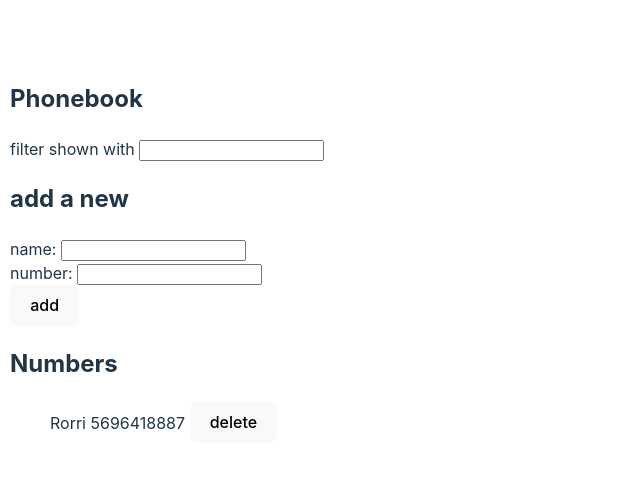
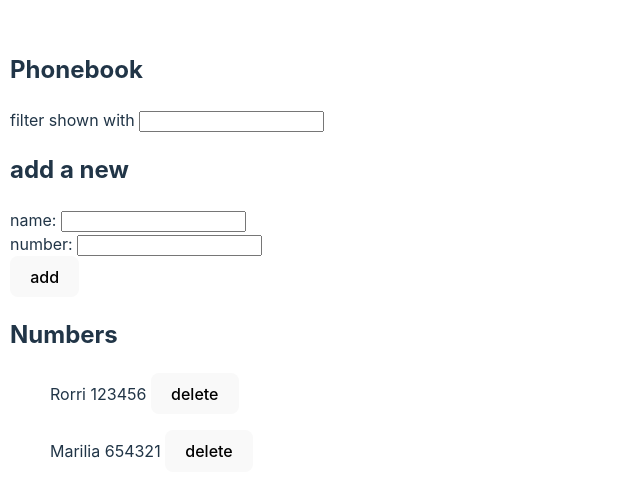
Before and after one commit to barbarred/fullstackopen, a React (Vite) app in the folder part2/phonebook/: page / in a window 1280 px wide. Shown: the part 140-636 px from the top of the page, without its empty margins (0-640 px from the left). Built offline with nearby package versions, Linux system fonts and the light colour scheme; data requests are answered from the project's data file.

Commit message:
exercise 2.15 step 10 done!

```diff
--- a/part2/phonebook/db.json
+++ b/part2/phonebook/db.json
@@ -1,9 +1,14 @@
 {
   "persons": [
     {
-      "id": "950b",
+      "id": "b073",
       "name": "Rorri",
-      "number": "5696418887"
+      "number": "123456"
+    },
+    {
+      "id": "e150",
+      "name": "Marilia",
+      "number": "654321"
     }
   ]
 }
--- a/part2/phonebook/src/App.jsx
+++ b/part2/phonebook/src/App.jsx
@@ -3,12 +3,15 @@ import {Filter} from './components/Filter.jsx'
 import {PersonForm} from './components/PersonForm.jsx'
 import {Persons} from './components/Persons.jsx'
 import servicesPersons from './services/persons.jsx'
+import axios from 'axios'
 
 const App = () => {
   const [persons, setPersons] = useState([])
   const [newName, setNewName] = useState('')
   const [newNumber, setNewNumber] = useState('')
   const [newfilter, setFilter] = useState('')
+
+  let filterResult = persons.filter(person => person.name.toLowerCase().includes(newfilter.toLowerCase()))
 
   useEffect(()=>{
       servicesPersons
@@ -28,19 +31,29 @@ const App = () => {
     setFilter(event.target.value)
   }
 
-  const filterResult = persons.filter(person => person.name.toLowerCase().includes(newfilter.toLowerCase()))
-
   const addNumber = (event) => {
     event.preventDefault()
     if(newName === '' || newNumber === '') return
     function nameCheck(persons, check) {
       return persons.find(obj => obj.name === check) !== undefined
     }
-    function numberCheck(persons, numCheck){
-        return persons.find(objN => objN.number === numCheck) !== undefined
-      }
-    if(nameCheck(persons, newName) || numberCheck(persons, newNumber)){
-      alert(`The name: ${newName} or the number: ${newNumber} is already added to phonebook`)
+
+    if(nameCheck(persons, newName)){
+
+    const personUpdated = {
+      name: newName,
+      number: newNumber
+    }
+    const person = filterResult.find(per => per.name === newName)
+    const id = person.id
+
+    axios.put(`http://localhost:3001/persons/${id}`, personUpdated)
+    .then(response => {
+      setPersons(filterResult.map(pers => pers.id !== id ? pers : response.data))
+      setNewName('')
+      setNewNumber('')
+    })
+
     }else{
       const newObject = {
       name: newName,
--- a/part2/phonebook/src/components/Persons.jsx
+++ b/part2/phonebook/src/components/Persons.jsx
@@ -1,18 +1,16 @@
-import axios from 'axios'
 import { ButtonDelete } from './ButtonDelete.jsx'
+import servicesPersons from '../services/persons.jsx'
 
 export const Persons = ({filterResult, setPersons}) => {
 
     const handleRemoveOf = (id) => {
-
-      axios.delete(`http://localhost:3001/persons/${id}`)
+      servicesPersons
+      .deletePerson(id)
       .then(response => {
         window.confirm(`delete ${response.data.name}`)
         setPersons(filterResult.filter(per => per.id !== response.data.id))
-
       })
     }
-
     return(
         <div>
             <ul>
--- a/part2/phonebook/src/services/persons.jsx
+++ b/part2/phonebook/src/services/persons.jsx
@@ -10,7 +10,12 @@ const addPerson = (newObject) => {
   return axios.post(baseUrl, newObject)
 }
 
+const deletePerson = (id) => {
+  return axios.delete(`${baseUrl}/${id}`)
+}
+
 export default {
   getPersons,
-  addPerson
+  addPerson,
+  deletePerson
 }
```
